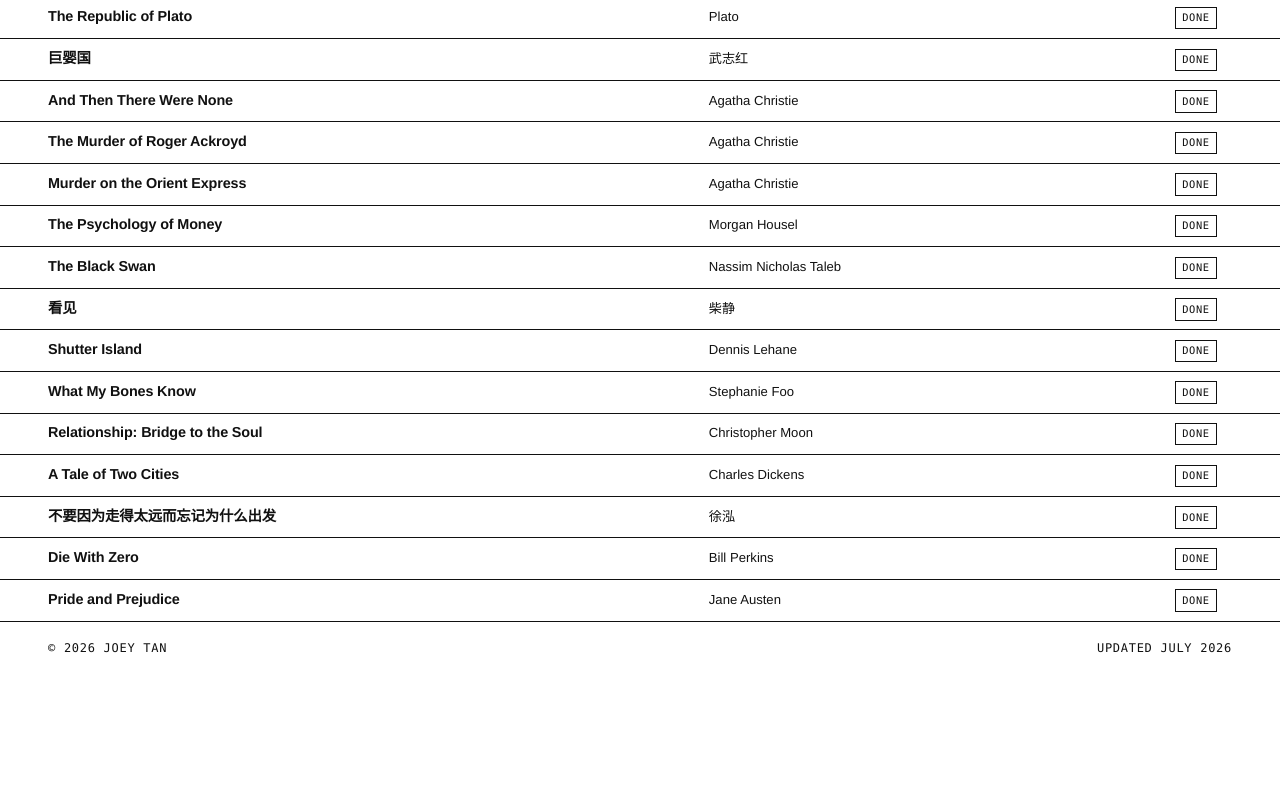
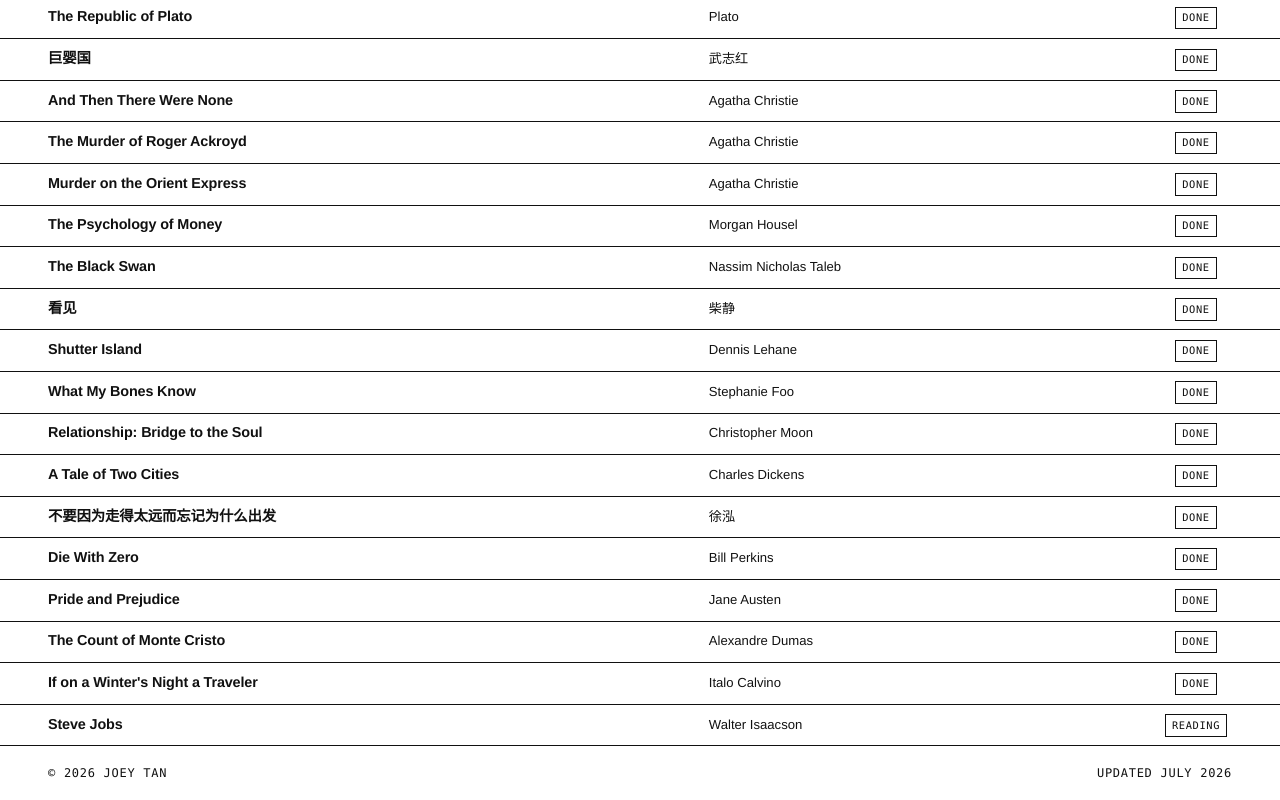
Before and after one commit to JoeyTan21/JoeyTan21.github.io, a plain HTML site: page reading/index.html in a window 1280 px wide. Shown: the part 870-1670 px from the top of the page. Before the commit the page ends 1545 px from the top, so only its background shows below. Drawn offline with Linux system fonts and the light colour scheme.

Commit message:
Reading: add Monte Cristo, Calvino, and Steve Jobs (in progress)
Co-Authored-By: Claude Fable 5.1 <noreply@anthropic.com>

```diff
--- a/reading/index.html
+++ b/reading/index.html
@@ -159,6 +159,21 @@
         <span class="author">Jane Austen</span>
         <span class="status">Done</span>
       </li>
+      <li>
+        <span class="title">The Count of Monte Cristo</span>
+        <span class="author">Alexandre Dumas</span>
+        <span class="status">Done</span>
+      </li>
+      <li>
+        <span class="title">If on a Winter's Night a Traveler</span>
+        <span class="author">Italo Calvino</span>
+        <span class="status">Done</span>
+      </li>
+      <li>
+        <span class="title">Steve Jobs</span>
+        <span class="author">Walter Isaacson</span>
+        <span class="status">Reading</span>
+      </li>
     </ul>
   </main>
 
```
